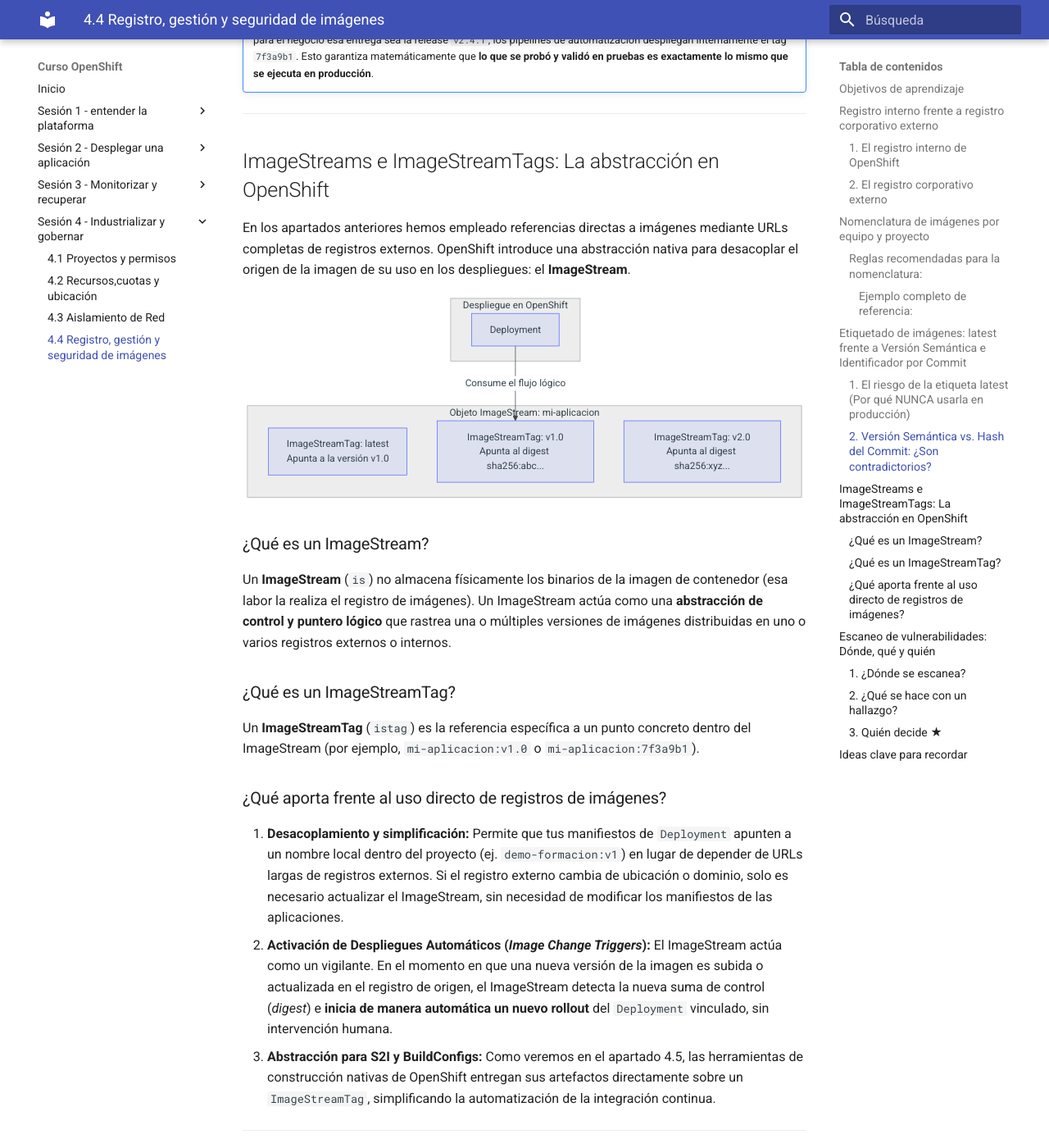
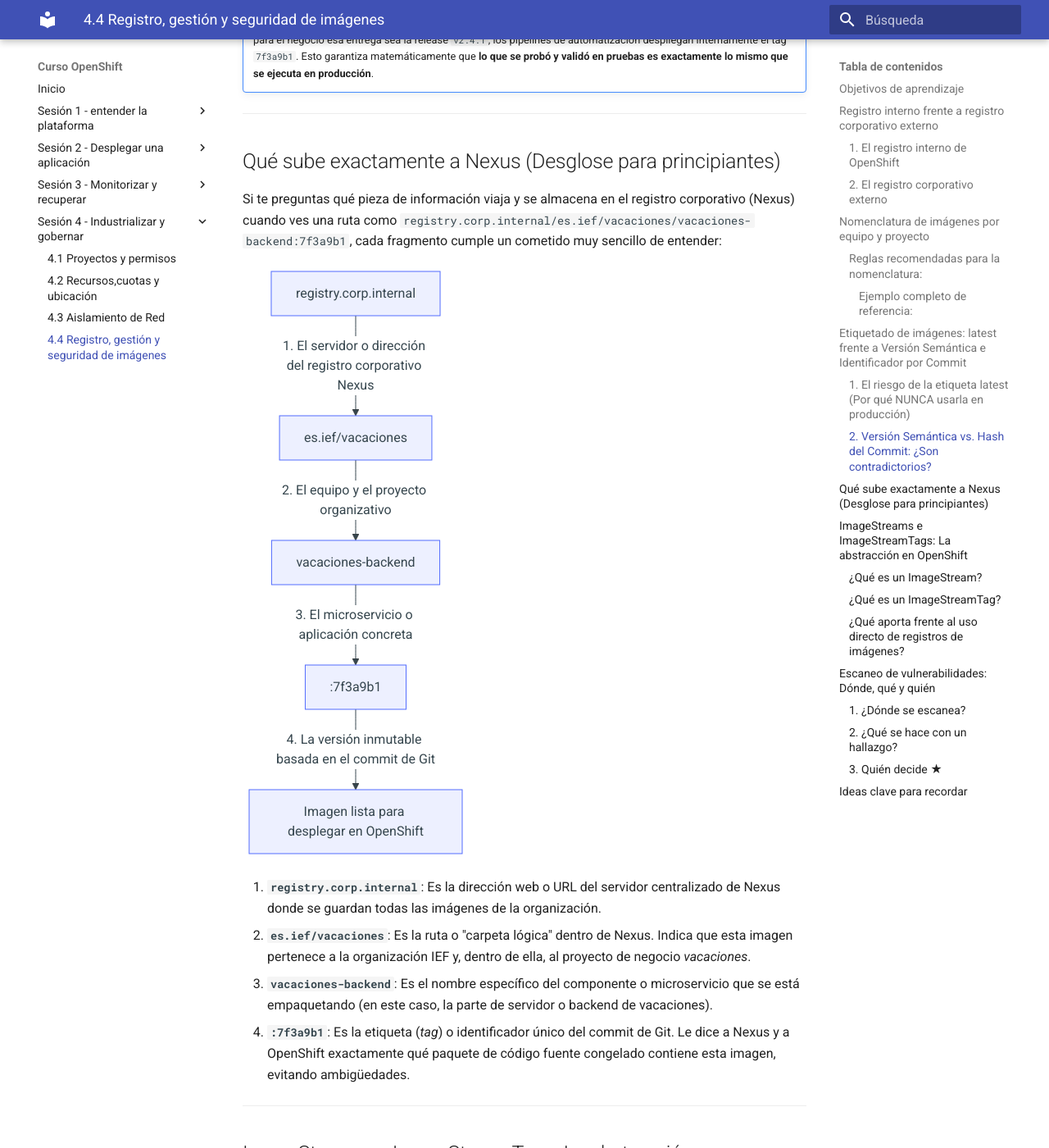
Before and after one commit to ieftraining/curso-openshift, an MkDocs documentation site: the page built from docs/sesion4/4.4 Registro, gestión y seguridad de imágenes.md, in a window 1280 px wide and 1400 px high, scrolled down 4787 px. Shown: the whole window at 82% size. Built offline with MkDocs 1.6.1 and Material for MkDocs 9.7.7, drawn with Linux system fonts in a browser that asks for light colours; some of the changed text lies outside the part shown.

Commit message:
Add files via upload

````diff
--- a/docs/sesion4/4.4 Registro, gestión y seguridad de imágenes.md
+++ b/docs/sesion4/4.4 Registro, gestión y seguridad de imágenes.md
@@ -54,7 +54,7 @@
 ```mermaid
 flowchart LR
     A[Estructura Estándar de Nomenclatura] --> B[Dominio / Registro<br>nexus.corp.es]
-    A --> C[Espacio / Equipo<br>es.tesoro/tributos]
+    A --> C[Espacio / Equipo<br>es.ief/tributos]
     A --> D[Aplicación / Servicio<br>motor-calculo-backend]
     A --> E[Versión Inmutable<br>7f3a9b1 / v2.4.1]
 ```
@@ -62,13 +62,13 @@
 ### Reglas recomendadas para la nomenclatura:
 
 1. **Dominio del Registro:** Identifica claramente la procedencia (ej. `registry.corp.internal` o `nexus-registry.corp.es`).
-2. **Espacio de nombres o equipo:** Delimita el departamento, proyecto o célula responsable (ej. `gobierno-digital`, `sanidad`, `es.tesoro/tributos`).
+2. **Espacio de nombres o equipo:** Delimita el departamento, proyecto o célula responsable (ej. `gobierno-digital`, `sanidad`, `es.ief/tributos`).
 3. **Nombre del componente:** Define de manera concisa el microservicio (ej. `gestor-tramites-frontend`, `motor-calculo-backend`).
 4. **Etiqueta o Tag:** Asigna la versión exacta o el identificador inmutable.
 
 #### Ejemplo completo de referencia:
 ```text
-registry.corp.internal/es.tesoro/vacaciones/vacaciones-backend:7f3a9b1
+registry.corp.internal/es.ief/vacaciones/vacaciones-backend:7f3a9b1
 ```
 
 ---
@@ -120,6 +120,25 @@
     En un flujo de trabajo profesional, el código se compila **una única vez** en el entorno de desarrollo y se le asigna el tag del commit (ej. `7f3a9b1`).
 
     Esa misma imagen etiquetada con su hash se promociona por los entornos de preproducción y producción. Aunque para el negocio esa entrega sea la release `v2.4.1`, los pipelines de automatización despliegan internamente el tag `7f3a9b1`. Esto garantiza matemáticamente que **lo que se probó y validó en pruebas es exactamente lo mismo que se ejecuta en producción**.
+
+---
+
+## Qué sube exactamente a Nexus (Desglose para principiantes)
+
+Si te preguntas qué pieza de información viaja y se almacena en el registro corporativo (Nexus) cuando ves una ruta como `registry.corp.internal/es.ief/vacaciones/vacaciones-backend:7f3a9b1`, cada fragmento cumple un cometido muy sencillo de entender:
+
+```mermaid
+flowchart TD
+    A[registry.corp.internal] -->|1. El servidor o dirección del registro corporativo Nexus| B[es.ief/vacaciones]
+    B -->|2. El equipo y el proyecto organizativo| C[vacaciones-backend]
+    C -->|3. El microservicio o aplicación concreta| D[:7f3a9b1]
+    D -->|4. La versión inmutable basada en el commit de Git| E[Imagen lista para desplegar en OpenShift]
+```
+
+1. **`registry.corp.internal`**: Es la dirección web o URL del servidor centralizado de Nexus donde se guardan todas las imágenes de la organización.
+2. **`es.ief/vacaciones`**: Es la ruta o "carpeta lógica" dentro de Nexus. Indica que esta imagen pertenece a la organización IEF y, dentro de ella, al proyecto de negocio *vacaciones*.
+3. **`vacaciones-backend`**: Es el nombre específico del componente o microservicio que se está empaquetando (en este caso, la parte de servidor o backend de vacaciones).
+4. **`:7f3a9b1`**: Es la etiqueta (*tag*) o identificador único del commit de Git. Le dice a Nexus y a OpenShift exactamente qué paquete de código fuente congelado contiene esta imagen, evitando ambigüedades.
 
 ---
 
````
Also changed, not shown: other parts of docs/sesion4/4.4 Registro, gestión y seguridad de imágenes.md (+1 -1 lines).
